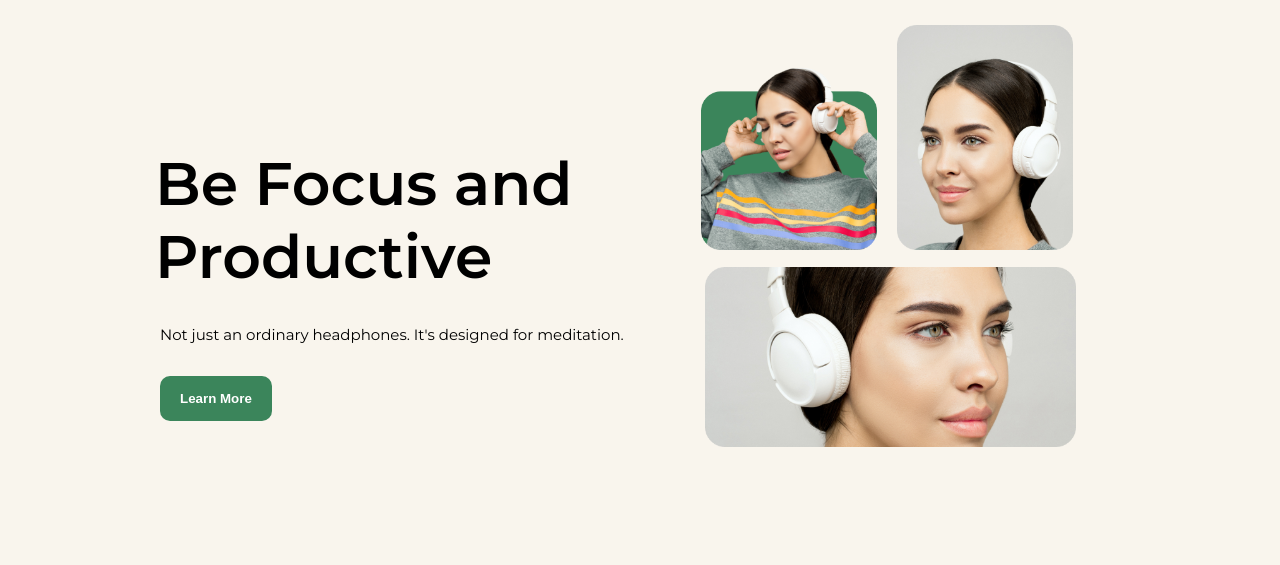
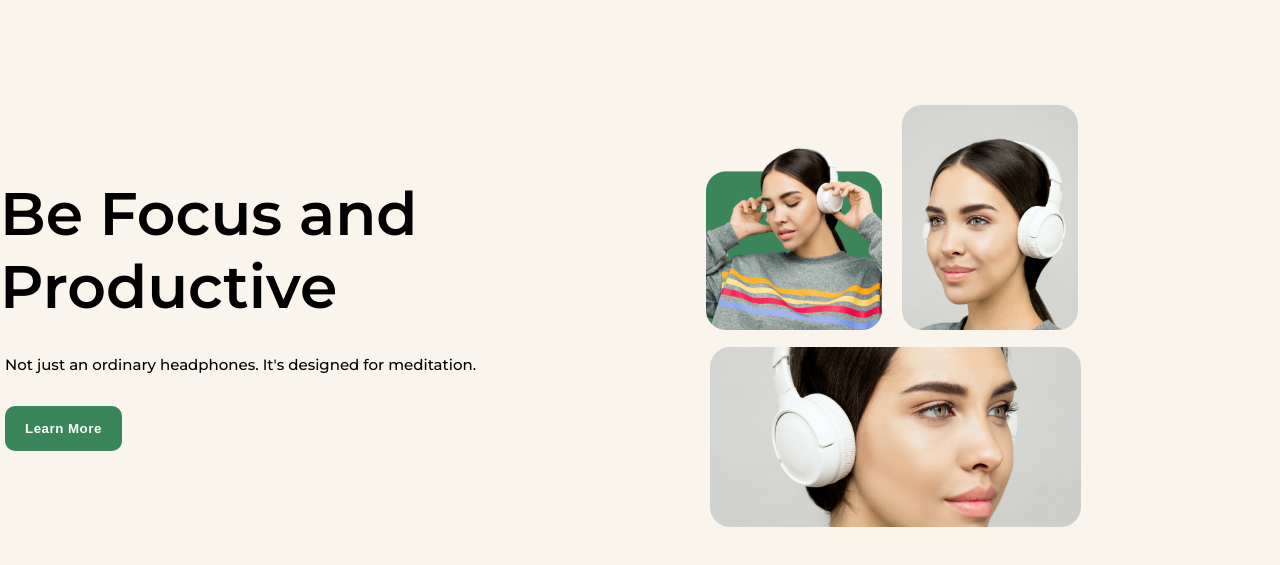
Before and after one commit to imbeshat/Project04-Headphones, a plain HTML site: page index.html in a window 1280 px wide. Shown: the part 63-628 px from the top of the page. Drawn offline with Linux system fonts and the light colour scheme.

Commit message:
minor fixes for main section

```diff
--- a/style.css
+++ b/style.css
@@ -36,23 +36,24 @@ nav ul li {
 
 main {
 	display: flex;
+	justify-content: center;
 	align-items: center;
-	justify-content: center;
-	margin-left: 155px;
+	margin-top: 80px;
 }
 
 .leftmain {
-	width: 50%;
-	margin-top: 100px;
+	width: 60%;
 }
 
 .leftmain h1 {
 	font-size: 60px;
+	width: 80%;
 }
 
 .leftmain p {
 	margin: 32px 5px;
 	font-size: 15px;
+	font-weight: 500;
 }
 
 .leftmain button {
@@ -63,11 +64,11 @@ main {
 	color: white;
 	font-weight: 600;
 	margin: 0 5px;
+	letter-spacing: 0.5px;
 }
 
 .rightmain {
 	width: 50%;
-	margin-right: 50px;
 }
 
 .top-left {
```
